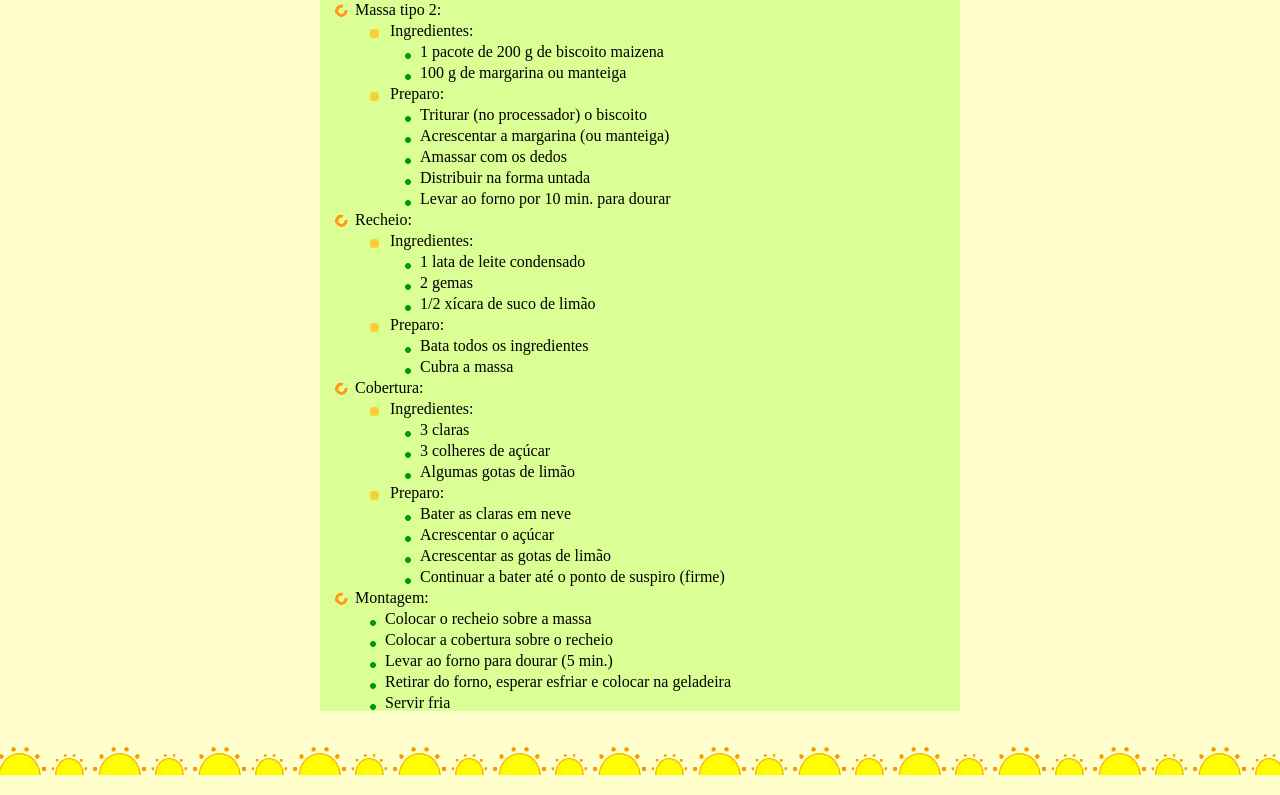
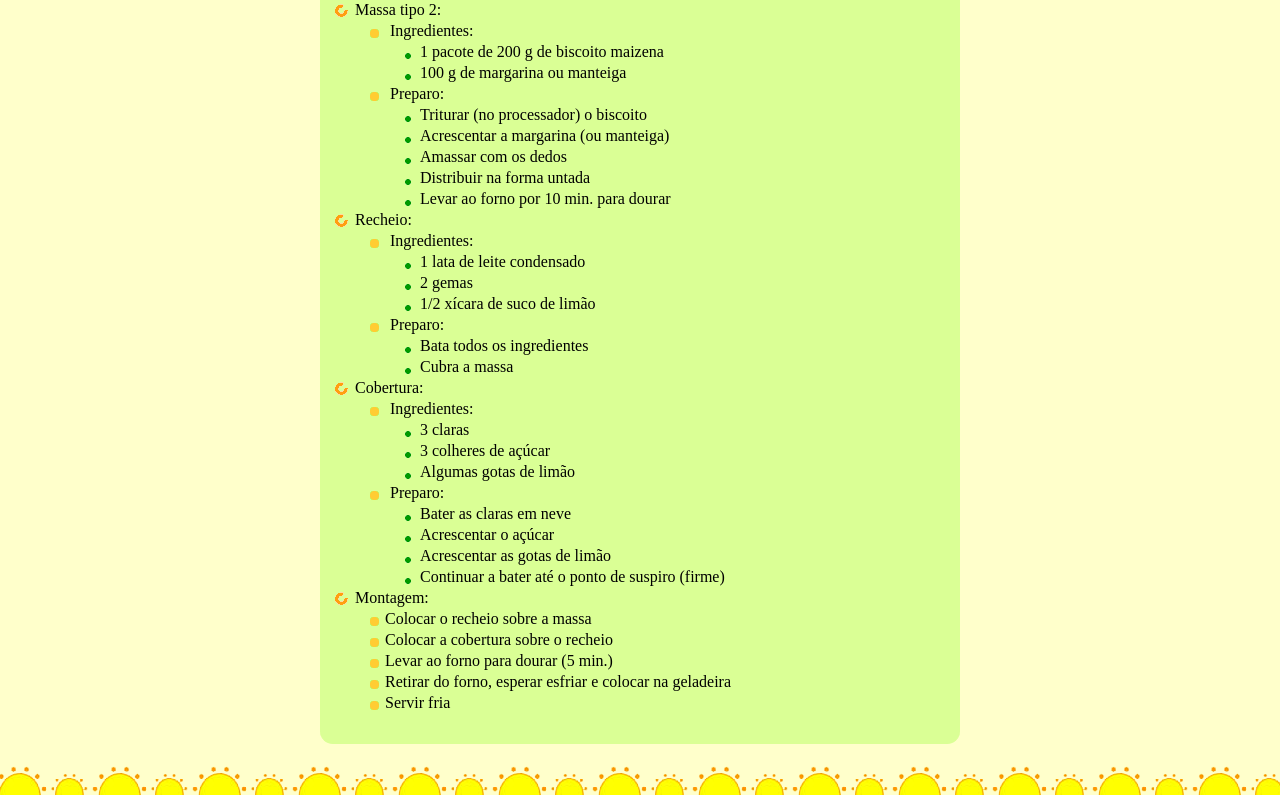
Before and after one commit to GianlucaGraciolli/Atividades_HTML_CSS, a plain HTML site: page Atividade_3/index.html in a window 1280 px wide. Shown: the part 411-1206 px from the top of the page. Drawn offline with Linux system fonts and the light colour scheme.

Commit message:
Atividade 3 Finalizada - CSS

```diff
--- a/Atividade_3/CSS/style.css
+++ b/Atividade_3/CSS/style.css
@@ -3,7 +3,6 @@ body{
     background-image: url("./../Images/torta_limao_backS.png"), url("./../Images/torta_limao_backI.png");
     background-repeat: repeat-x, repeat-x;
     background-position: top, bottom;
-    background-attachment: fixed, fixed;
 }
 
 main {
@@ -11,11 +10,14 @@ main {
     width: 50vw;
     margin: auto;
     background-color: #daff95;
-    margin-bottom: 5vw;
+    margin-bottom: 4vw;
+    padding-bottom: 2vw;
+    border-bottom: 2px solid #daff95;
+    border-radius: 1vw;
 }
 
 h1 {
-    width: 50%;
+    width: 50vw;
     margin: auto;
     margin-top: 50px;
     margin-bottom: 25px;
@@ -57,7 +59,7 @@ h2 {
 }
 
 .lista1 li {
-    background-image: url("../Images/torta_limao_item3.gif");
+    background-image: url("../Images/torta_limao_item2.gif");
     background-repeat: no-repeat;
     margin: 5px 0px 0px 15px;
     padding-left: 15px;
```
